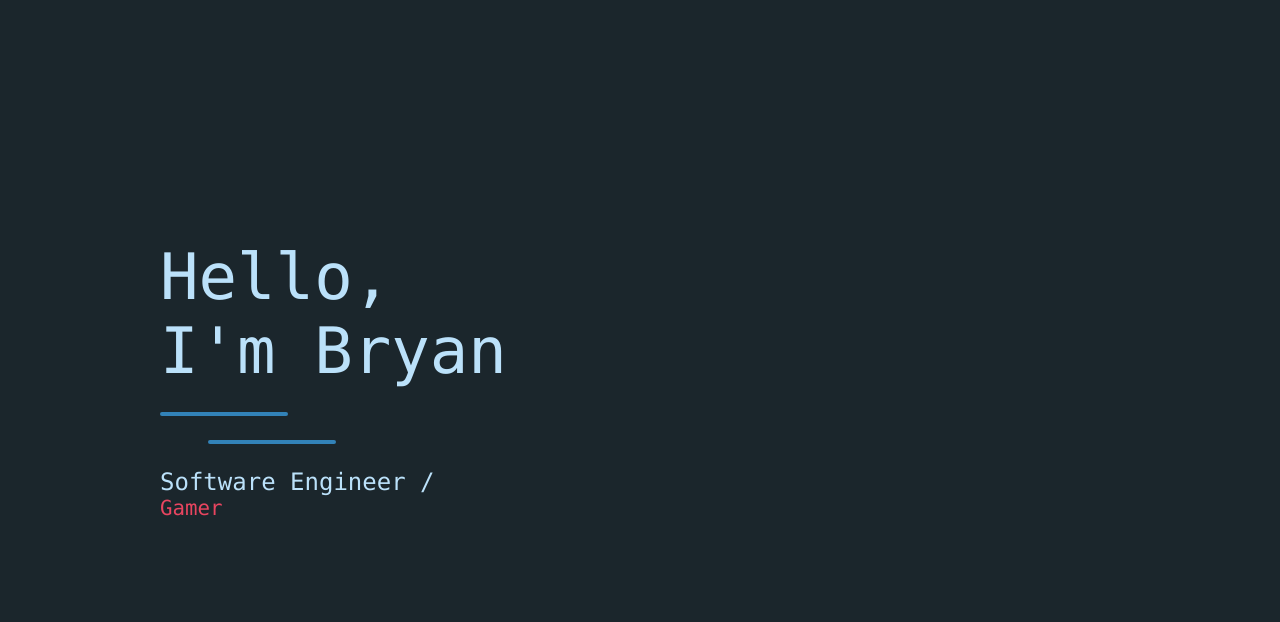
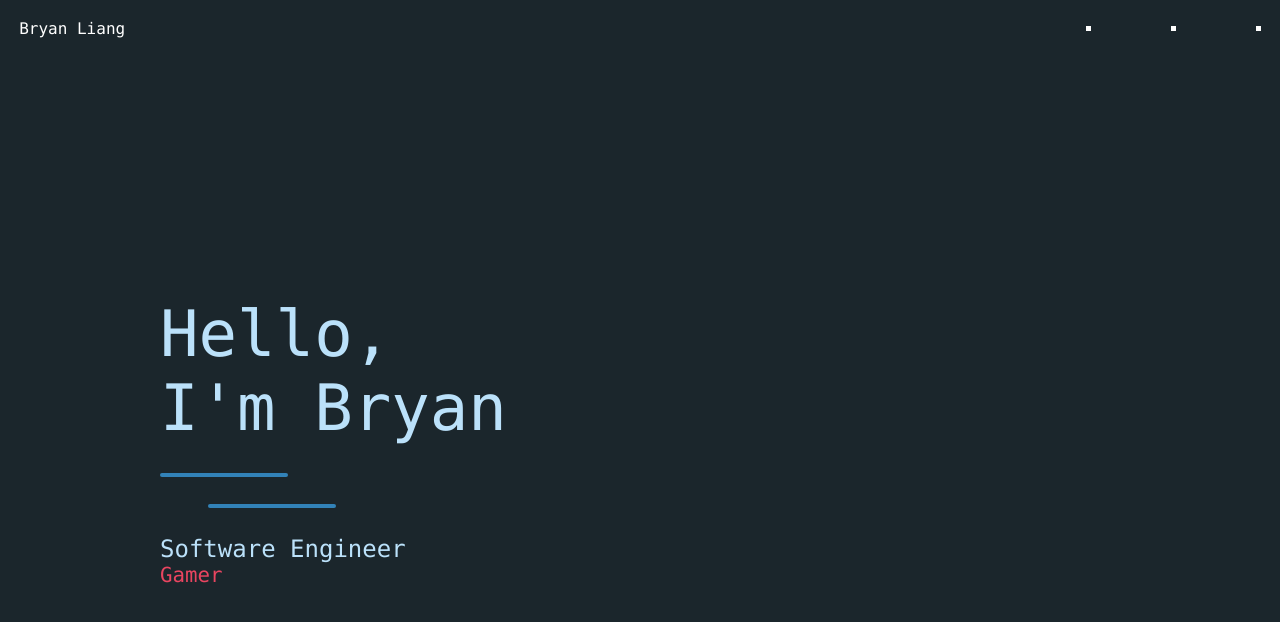
Before and after one commit to jamgam/bryanliang.me, a React app: page / in a window 1280 px wide. Shown: the top 622 px of the page. Built offline with nearby package versions, Linux system fonts and the light colour scheme.

Commit message:
Move components into own file

```diff
--- a/src/components/App.jsx
+++ b/src/components/App.jsx
@@ -1,17 +1,20 @@
 import React from 'react'
 import styled from 'styled-components'
 import { colors } from '/src/constants'
+import Text from '/src/components/Text'
+import NavBar from '/src/components/NavBar'
 
 const App = () => {
 
   return (
     <Container>
+      <NavBar />
       <TextContainer>
         <Text>Hello,</Text>
         <Text>I'm Bryan</Text>
         <Bar />
         <Bar marginLeft={3} />
-        <Text font={1.5}>Software Engineer /</Text>
+        <Text font={1.5}>Software Engineer</Text>
         <Text color={colors.red} font={1.3}>Gamer</Text>
       </TextContainer>
     </Container>
@@ -22,6 +25,7 @@ const Container = styled.div`
   display: flex;
   height: 100%;
   background-color: ${colors.darkGrey};
+  flex-direction: column;
 `
 
 const TextContainer = styled.div`
@@ -29,15 +33,9 @@ const TextContainer = styled.div`
   padding-left: 10rem;
 `
 
-const Text = styled.div`
-  color: ${props=> props.color || colors.lightBlue};
-  font-family: Consolas,monaco,monospace;
-  font-size: ${props => props.font || 4}rem;
-`
-
 const Bar = styled.div`
   background-color: ${colors.blue};
-  margin: 1.5rem ${props => props.marginLeft || 0}rem;
+  margin: 1.7rem ${props => props.marginLeft || 0}rem;
   height: 4px;
   width: 8rem;
   border-radius: 100px;
--- /dev/null
+++ b/src/components/NavBar.jsx
@@ -0,0 +1,39 @@
+import React from 'react'
+import styled from 'styled-components'
+import Text from '/src/components/Text'
+
+const NavBar = () => {
+
+  return (
+    <Container>
+      <Text color={'white'} font={1}>Bryan Liang</Text>
+        <IconContainter>
+          <Icon />
+          <Icon />
+          <Icon />
+        </IconContainter>
+    </Container>
+  )
+}
+
+const Container = styled.div`
+  padding: 1.2em;
+  display: flex;
+  flex-direction: row;
+  justify-content: space-between;
+`
+
+const IconContainter = styled.div`
+  display: flex;
+  flex-direction: row;
+`
+
+const Icon = styled.div`
+  margin-left: 5em;
+  align-self: center;
+  height: 5px;
+  width: 5px;
+  background-color: white;
+`
+
+export default NavBar
--- /dev/null
+++ b/src/components/Text.jsx
@@ -0,0 +1,18 @@
+import React from 'react'
+import styled from 'styled-components'
+import { colors } from '/src/constants'
+
+const Text = (props) => {
+
+  return (
+    <BasicText {...props} />
+  )
+}
+
+const BasicText = styled.div`
+  color: ${props=> props.color || colors.lightBlue};
+  font-family: Consolas,monaco,monospace;
+  font-size: ${props => props.font || 4}rem;
+`
+
+export default Text
```
